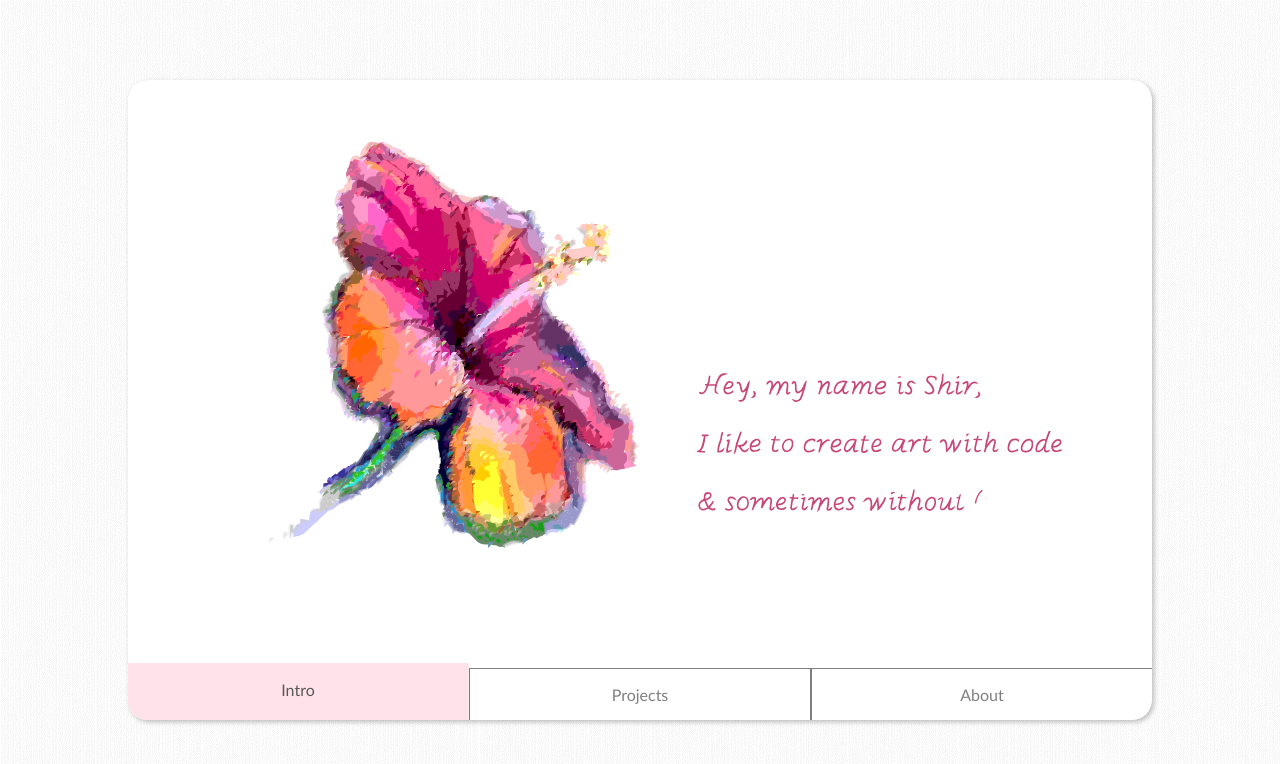
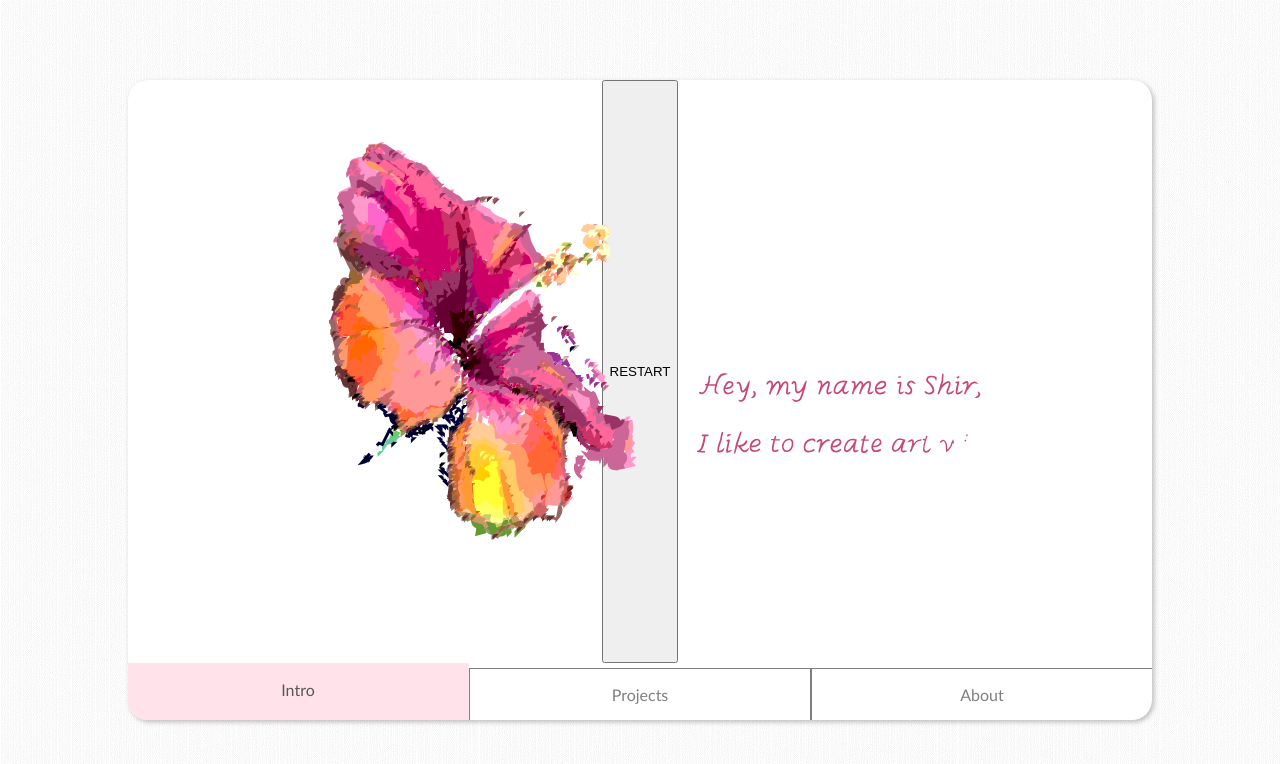
Before and after one commit to shir0206/ShirWeb, a React (Create React App) app: page / in a window 1280 px wide. Shown: the top 764 px of the page. Built offline with nearby package versions, Linux system fonts and the light colour scheme.

Commit message:
Restart Intro animation btn

```diff
--- a/src/components/Flower/Flower.js
+++ b/src/components/Flower/Flower.js
@@ -1,4 +1,4 @@
-import React, { useEffect,useState } from "react";
+import React, { useEffect, useState } from "react";
 
 import "./flower.css";
 
@@ -6,9 +6,8 @@ import anime from "animejs";
 import { FlowerSVG } from "./FlowerSVG";
 
 export const Flower = (props) => {
-
   function animation() {
-    console.log('run animation');
+    console.log("run animation");
     anime({
       targets: ".flower-cont svg path",
       strokeDashoffset: [anime.setDashoffset, 0],
@@ -27,14 +26,20 @@ export const Flower = (props) => {
   }
 
   useEffect(() => {
-    if(!props.animationPlayed){
+    if (!props.animationPlayed) {
       animation();
       props.setAnimationPlayed(true);
     }
   });
 
   return (
-    <div className={props.animationPlayed ? "flower-cont with-fill" :"flower-cont"}>
+    <div
+      className={
+        props.animationPlayed
+          ? "flower-cont with-fill"
+          : "flower-cont without-fill"
+      }
+    >
       <FlowerSVG />
     </div>
   );
--- a/src/components/Flower/flowerSVG.css
+++ b/src/components/Flower/flowerSVG.css
@@ -309,7 +309,6 @@
   stroke: #ff0000;
 }
 
-
 .with-fill #path-0 {
   fill: #cccccc57;
 }
@@ -610,3 +609,8 @@
 .with-fill #path-99 {
   fill: #ff0000;
 }
+
+.without-fill {
+  fill: white;
+  stroke: white;
+}
--- a/src/components/Intro/Intro.js
+++ b/src/components/Intro/Intro.js
@@ -8,13 +8,16 @@ import { Title } from "../Title/Title";
 export const Intro = (props) => {
   return (
     <div className="intro-cont">
-      {/* <button
-        onClick={() => {
-          props.setAnimationPlayed(!(props.setAnimationPlayed));
-        }}
-      >
-        {props.setAnimationPlayed ? "Strop" : "Start"}
-      </button> */}
+      {props.animationPlayed && (
+        <button
+          onClick={() => {
+            props.setAnimationPlayed(false);
+          }}
+        >
+          RESTART
+        </button>
+      )}
+
       <Flower
         setAnimationPlayed={props.setAnimationPlayed}
         animationPlayed={props.animationPlayed}
```
